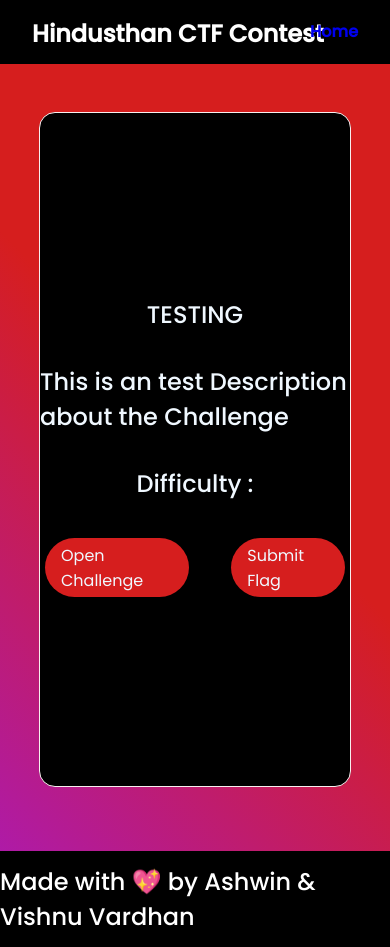
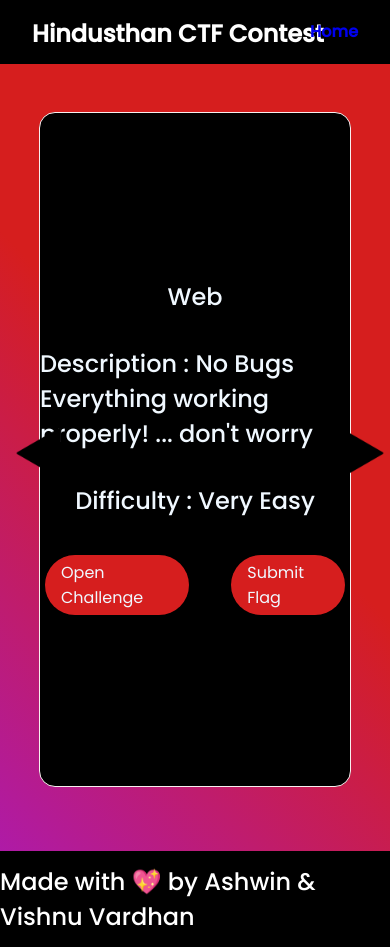
Before and after one commit to VishnuVardhanJS/CTF_Challenge_2023, a React (Create React App) app: page /Challenge4 in a window 390 px wide. Built offline with nearby package versions, Linux system fonts and the light colour scheme.

Commit message:
final stages

```diff
--- a/public/index.html
+++ b/public/index.html
@@ -14,7 +14,7 @@
 
   <link rel="manifest" href="%PUBLIC_URL%/manifest.json" />
 
-  <title>React App</title>
+  <title>Hindusthan CTF Contest</title>
 </head>
 
 <body>
--- a/src/components/ChallengeCard/ChallengeCard.js
+++ b/src/components/ChallengeCard/ChallengeCard.js
@@ -34,7 +34,7 @@ function ChallengeCard({ title, url, desc, diff, challengeId }) {
 
             <div className='card-container'>
                 <p className="card-text"> {title}</p>
-                <p className="card-text"> {desc}</p>
+                <p className="card-text">Description : {desc}</p>
                 <p className="card-text">Difficulty : {diff}</p>
                 <div className='btns-container'>
                     <a href={url} target="_blank" rel="noopener noreferrer" className="card-container-btn">Open Challenge</a >
--- a/src/pages/Challenges/Challenge.css
+++ b/src/pages/Challenges/Challenge.css
@@ -1,4 +1,4 @@
-.next-challenge{
+.next-challenge {
     position: absolute;
     transform: scale(0.1);
     display: flex;
@@ -9,7 +9,7 @@
 }
 
 
-.prev-challenge{
+.prev-challenge {
     position: absolute;
     transform: scale(0.1);
     display: flex;
@@ -20,13 +20,14 @@
 
 }
 
-/* .main-container{
-    display: inline-flex;
-    flex-direction: row;
-    justify-content: space-around;
-    flex : auto 3
+
+@media screen and (max-width: 900px) {
+    .next-challenge {
+       position: absolute;
+       margin-right: -35px;
+    }
+    .prev-challenge {
+        position: absolute;
+        margin-left: -25px;
+     }
 }
-
-.big-card{
-position: relative;
-} */
--- a/src/pages/Challenges/Challenge3.js
+++ b/src/pages/Challenges/Challenge3.js
@@ -9,7 +9,7 @@ import Back from '../../assets/Images/arrow_left.png'
 function Challenge3() {
   const ChallengeInfo = {
     "challengeId": "Challenge3",
-    "title": "Strings #1",
+    "title": "Strings",
     "url": "https://drive.google.com/file/d/1ckP59WL-MT-Nn2uQ6FnmaAfTREMERq1c/view?usp=share_link",
     "desc": "No Description because it too easy",
     "diff": "Very Easy"
--- a/src/pages/Challenges/Challenge4.js
+++ b/src/pages/Challenges/Challenge4.js
@@ -9,24 +9,29 @@ import Back from '../../assets/Images/arrow_left.png'
 function Challenge4() {
   const ChallengeInfo = {
     "challengeId": "Challenge4",
-    "title" : "TESTING",
-    "url" : "www.testing.com",
-    "desc" : "This is an test Description about the Challenge"
+    "title": "Web",
+    "url": "/Challenge4",
+    "desc": "No Bugs Everything working properly! ... don't worry",
+    "diff": "Very Easy"
   }
   return (
+    <div className="you're close!">
+      <div className='Flag{hAcKeR404}'>
+      </div>
       <div className="main-container">
         <div className='prev-challenge'>
           <Link to={"/Challenge3"}>
             <img src={Back}></img>
           </Link>
         </div>
-      <ChallengeCard title={ChallengeInfo.title} url={ChallengeInfo.url}  desc={ChallengeInfo.desc} hint={ChallengeInfo.hint} challengeId={ChallengeInfo.challengeId}/>
+        <ChallengeCard title={ChallengeInfo.title} url={ChallengeInfo.url} desc={ChallengeInfo.desc} diff={ChallengeInfo.diff} challengeId={ChallengeInfo.challengeId} />
         <div className='next-challenge'>
           <Link to={"/Challenge5"}>
             <img src={Next}></img>
           </Link>
         </div>
       </div>
+    </div>
   )
 }
 
--- a/src/pages/Challenges/Challenge5.js
+++ b/src/pages/Challenges/Challenge5.js
@@ -9,9 +9,10 @@ import Back from '../../assets/Images/arrow_left.png'
 function Challenge5() {
   const ChallengeInfo = {
     "challengeId": "Challenge5",
-    "title" : "TESTING",
-    "url" : "www.testing.com",
-    "desc" : "This is an test Description about the Challenge"
+    "title" : "Cryptography",
+    "url" : "https://pastebin.com/8zi5fYLQ",
+    "desc" : "If you know you Know!",
+    "diff" : "Easy/Medium"
   }
   return (
     <div className="main-container">
@@ -20,7 +21,7 @@ function Challenge5() {
           <img src={Back}></img>
         </Link>
       </div>
-      <ChallengeCard title={ChallengeInfo.title} url={ChallengeInfo.url}  desc={ChallengeInfo.desc} hint={ChallengeInfo.hint} challengeId={ChallengeInfo.challengeId}/>
+      <ChallengeCard title={ChallengeInfo.title} url={ChallengeInfo.url}  desc={ChallengeInfo.desc} diff={ChallengeInfo.diff} challengeId={ChallengeInfo.challengeId}/>
       <div className='next-challenge'>
         <Link to={"/Challenge6"}>
           <img src={Next}></img>
```
Lines whose indentation alone changed are shown as unchanged.
